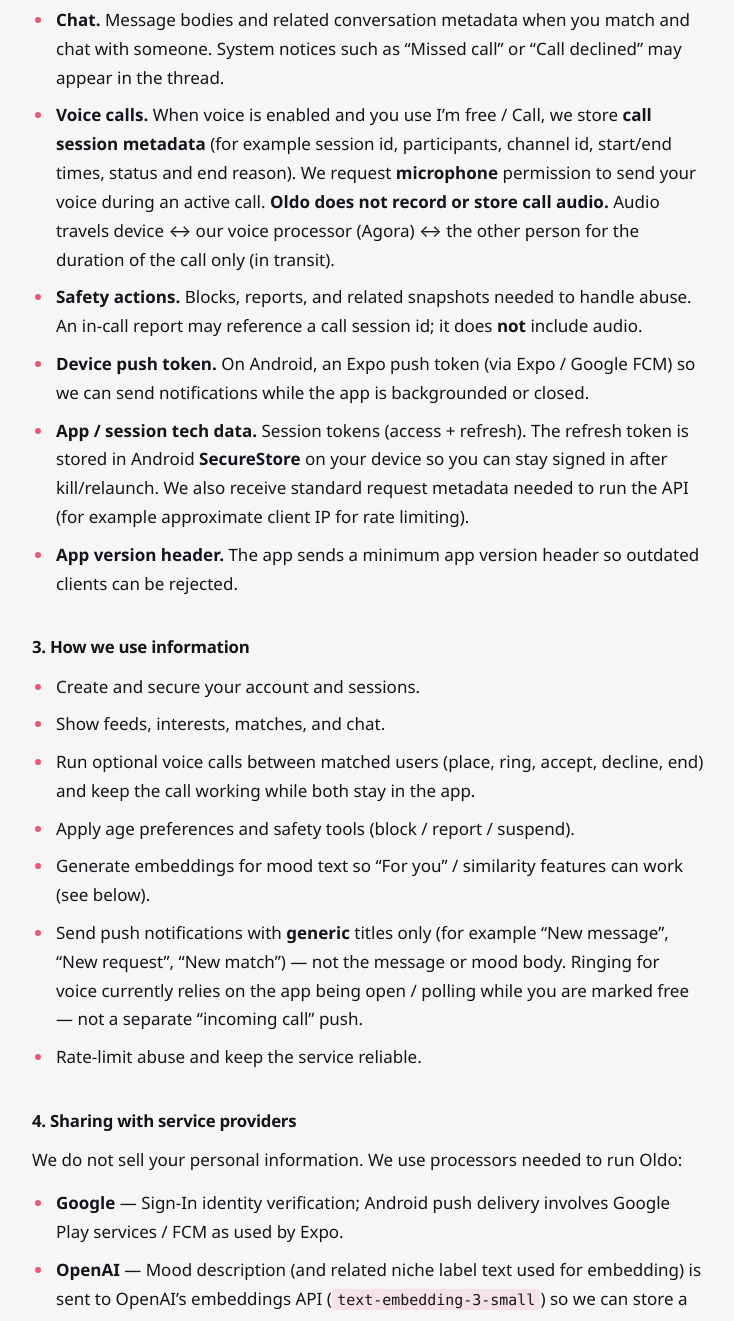
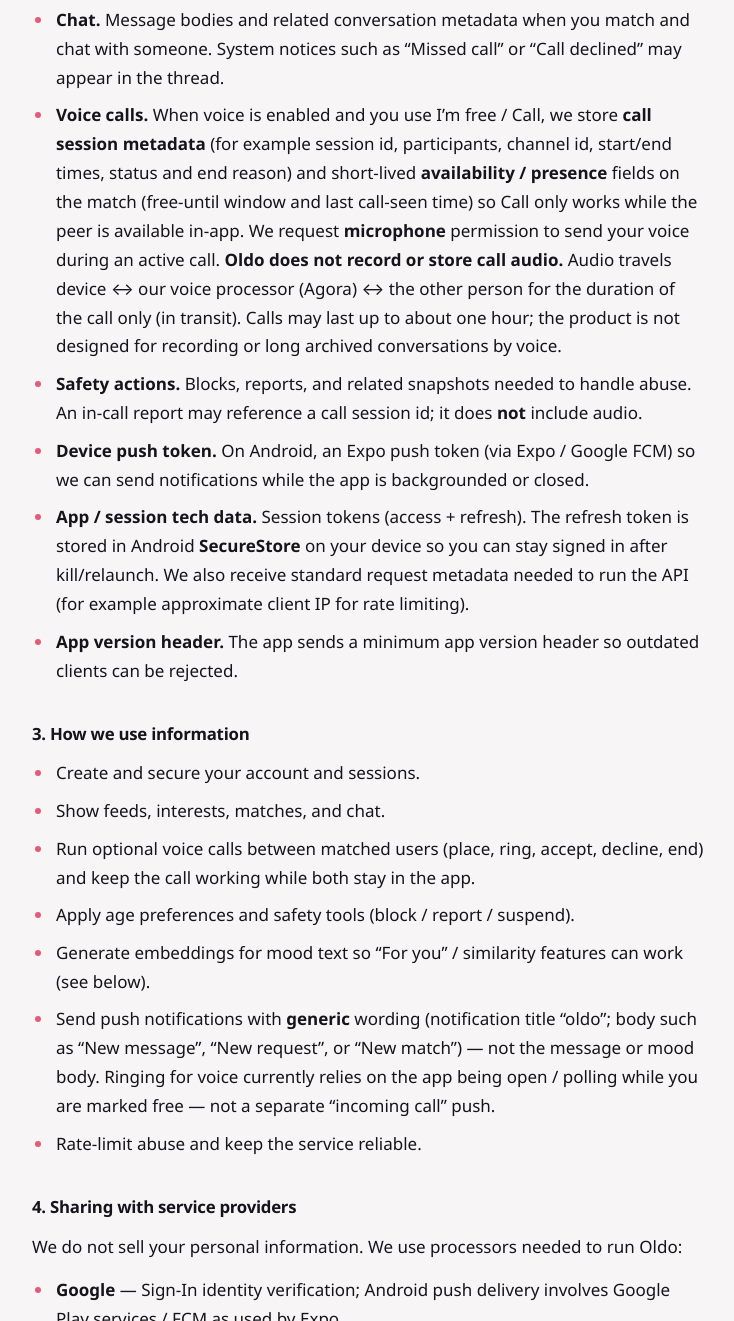
Before and after one commit to sidiscoding69-cmyk/oldo-legal, a plain HTML site: page privacy/index.html in a window 1280 px wide. Shown: the part 869-2190 px from the top of the page, without its empty margins (272-1006 px from the left). Drawn offline with Linux system fonts and the light colour scheme.

Commit message:
Privacy: push title/body + presence fields wording
Co-authored-by: Cursor <cursoragent@cursor.com>

```diff
--- a/privacy/index.html
+++ b/privacy/index.html
@@ -68,11 +68,16 @@
             <strong>Voice calls.</strong> When voice is enabled and you use I’m
             free / Call, we store <strong>call session metadata</strong> (for
             example session id, participants, channel id, start/end times,
-            status and end reason). We request
+            status and end reason) and short-lived
+            <strong>availability / presence</strong> fields on the match
+            (free-until window and last call-seen time) so Call only works while
+            the peer is available in-app. We request
             <strong>microphone</strong> permission to send your voice during an
             active call. <strong>Oldo does not record or store call audio.</strong>
             Audio travels device ↔ our voice processor (Agora) ↔ the other
-            person for the duration of the call only (in transit).
+            person for the duration of the call only (in transit). Calls may last
+            up to about one hour; the product is not designed for recording or
+            long archived conversations by voice.
           </li>
           <li>
             <strong>Safety actions.</strong> Blocks, reports, and related
@@ -114,11 +119,11 @@
             can work (see below).
           </li>
           <li>
-            Send push notifications with <strong>generic</strong> titles only
-            (for example “New message”, “New request”, “New match”) — not the
-            message or mood body. Ringing for voice currently relies on the app
-            being open / polling while you are marked free — not a separate
-            “incoming call” push.
+            Send push notifications with <strong>generic</strong> wording
+            (notification title “oldo”; body such as “New message”,
+            “New request”, or “New match”) — not the message or mood body.
+            Ringing for voice currently relies on the app being open / polling
+            while you are marked free — not a separate “incoming call” push.
           </li>
           <li>Rate-limit abuse and keep the service reliable.</li>
         </ul>
```
Also changed, not shown: terms/index.html (+1 -1 lines).
